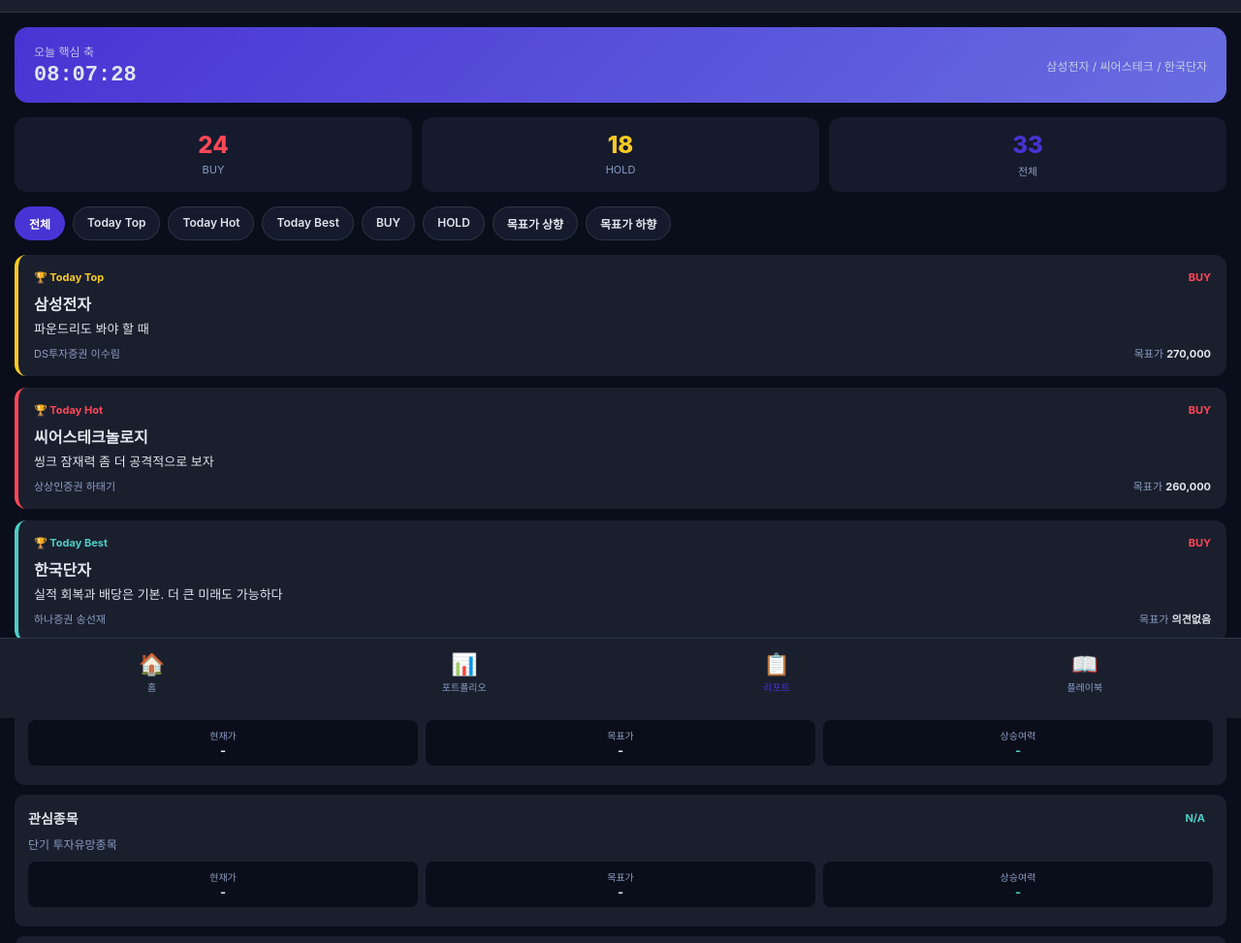
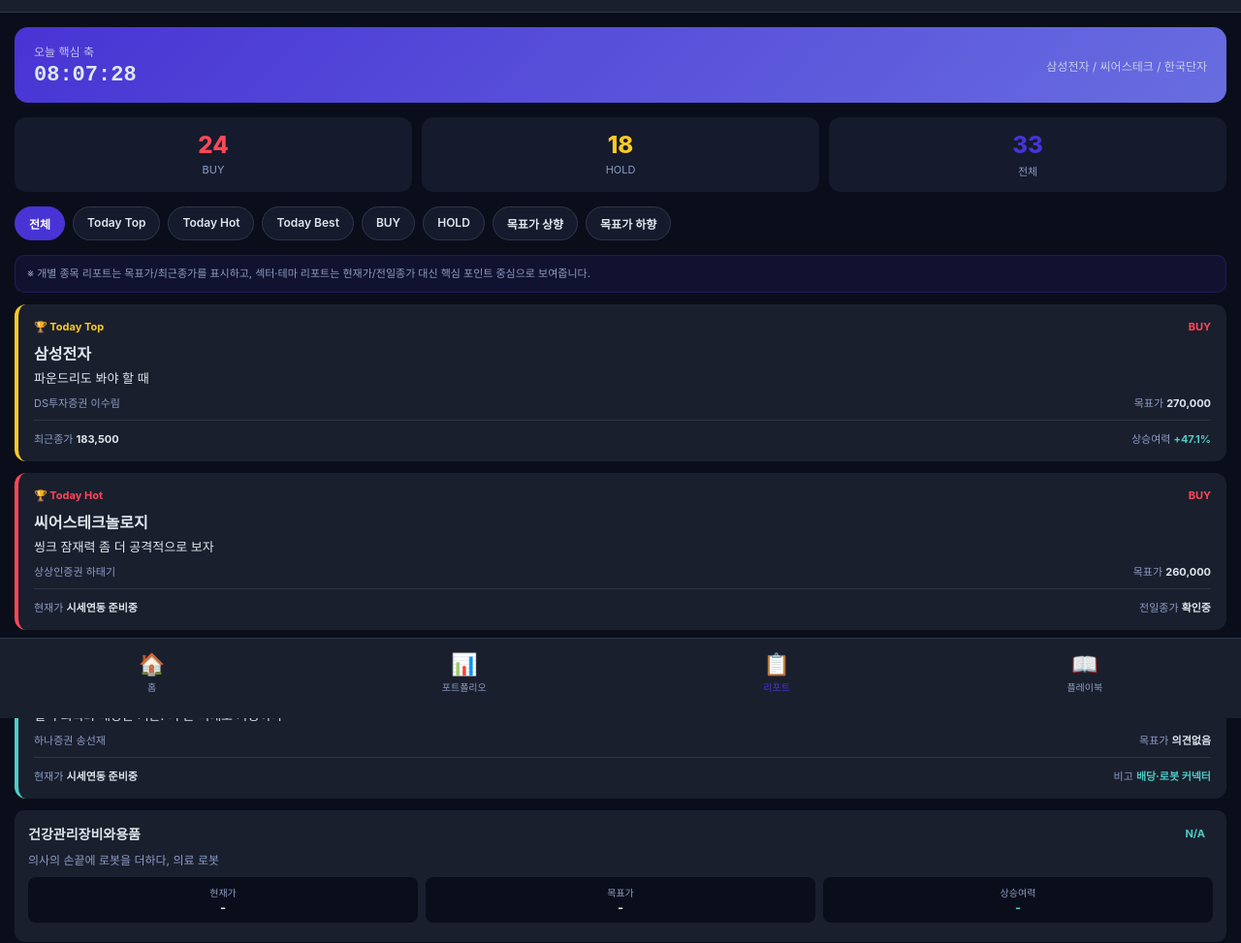
Before and after one commit to yngnhe-create/portfolio-mobile-openclaw, a plain HTML site: page public/wisereport.html in a window 1280 px wide. Shown: the part 59-1032 px from the top of the page at 97% size. Drawn offline with Linux system fonts and the light colour scheme.

Commit message:
Clarify WiseReport price fields and add top-card price info

```diff
--- a/public/wisereport.html
+++ b/public/wisereport.html
@@ -70,6 +70,10 @@ body{font-family:-apple-system,BlinkMacSystemFont,'Segoe UI','Noto Sans KR',sans
   <div class="filter-tab" onclick="filterReports('down',this)">목표가 하향</div>
 </div>
 
+<div style="margin:0 15px 12px;padding:10px 12px;background:rgba(72,52,212,.12);border:1px solid rgba(72,52,212,.25);border-radius:10px;font-size:11px;color:var(--sub);line-height:1.5">
+  ※ 개별 종목 리포트는 목표가/최근종가를 표시하고, 섹터·테마 리포트는 현재가/전일종가 대신 핵심 포인트 중심으로 보여줍니다.
+</div>
+
 <div style="padding:0 15px 5px">
   <div id="report-list">
 
@@ -84,6 +88,10 @@ body{font-family:-apple-system,BlinkMacSystemFont,'Segoe UI','Noto Sans KR',sans
     <span>DS투자증권 이수림</span>
     <span>목표가 <b style="color:var(--txt)">270,000</b></span>
   </div>
+  <div style="margin-top:10px;padding-top:10px;border-top:1px solid var(--brd);display:flex;justify-content:space-between;font-size:11px;color:var(--sub)">
+    <span>최근종가 <b style="color:var(--txt)">183,500</b></span>
+    <span>상승여력 <b style="color:#4ecdc4">+47.1%</b></span>
+  </div>
 </div>
 <div class="report-card" data-category="hot buy" style="background:var(--hdr);border-left:4px solid #ff4757;border-radius:12px;padding:16px;margin-bottom:12px">
   <div style="display:flex;justify-content:space-between;margin-bottom:8px">
@@ -96,6 +104,10 @@ body{font-family:-apple-system,BlinkMacSystemFont,'Segoe UI','Noto Sans KR',sans
     <span>상상인증권 하태기</span>
     <span>목표가 <b style="color:var(--txt)">260,000</b></span>
   </div>
+  <div style="margin-top:10px;padding-top:10px;border-top:1px solid var(--brd);display:flex;justify-content:space-between;font-size:11px;color:var(--sub)">
+    <span>현재가 <b style="color:var(--txt)">시세연동 준비중</b></span>
+    <span>전일종가 <b style="color:var(--txt)">확인중</b></span>
+  </div>
 </div>
 <div class="report-card" data-category="best buy" style="background:var(--hdr);border-left:4px solid #4ecdc4;border-radius:12px;padding:16px;margin-bottom:12px">
   <div style="display:flex;justify-content:space-between;margin-bottom:8px">
@@ -107,6 +119,10 @@ body{font-family:-apple-system,BlinkMacSystemFont,'Segoe UI','Noto Sans KR',sans
   <div style="display:flex;justify-content:space-between;font-size:11px;color:var(--sub)">
     <span>하나증권 송선재</span>
     <span>목표가 <b style="color:var(--txt)">의견없음</b></span>
+  </div>
+  <div style="margin-top:10px;padding-top:10px;border-top:1px solid var(--brd);display:flex;justify-content:space-between;font-size:11px;color:var(--sub)">
+    <span>현재가 <b style="color:var(--txt)">시세연동 준비중</b></span>
+    <span>비고 <b style="color:#4ecdc4">배당·로봇 커넥터</b></span>
   </div>
 </div>
 
```
